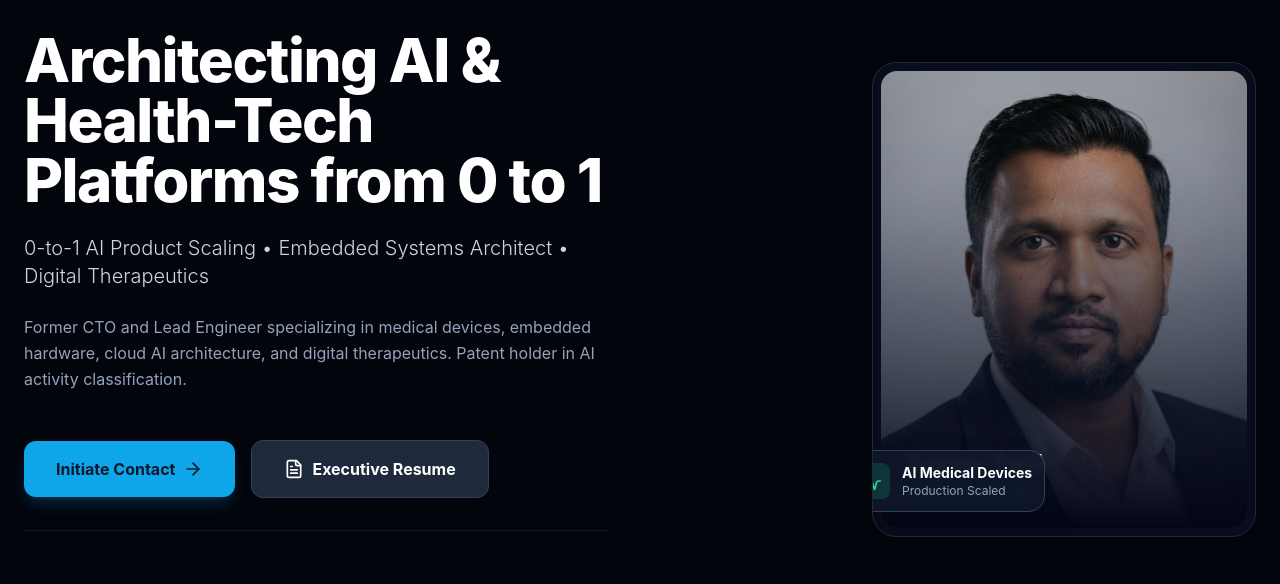
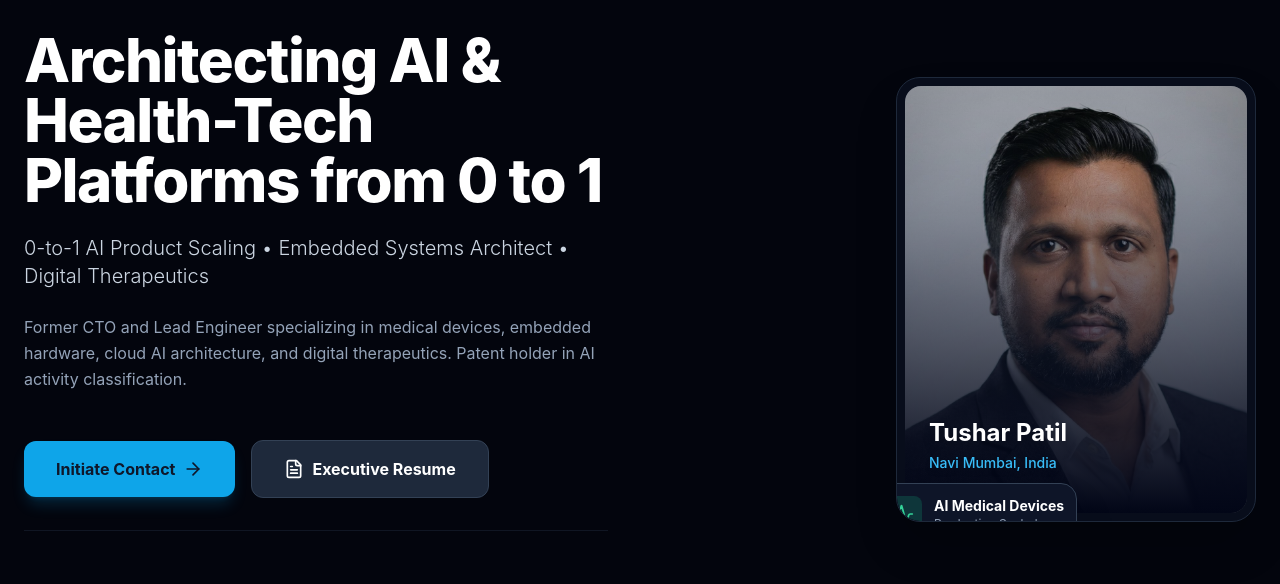
Before and after one commit to embedologist/portfolio, a Next.js app: page / in a window 1280 px wide. Shown: the part 164-748 px from the top of the page. Built offline with nearby package versions, Linux system fonts and the light colour scheme; no server answers.

Commit message:
profile fixes-23rd Jul 8.40pm

```diff
--- a/components/Hero.tsx
+++ b/components/Hero.tsx
@@ -68,14 +68,15 @@ export default function Hero() {
           </motion.div>
 
           {/* Right Column - Image Card */}
+          {/* SURGICAL FIX: Changed to flex justify-end to prevent grid stretching */}
           <motion.div
             initial={{ opacity: 0, scale: 0.9 }}
             animate={{ opacity: 1, scale: 1 }}
             transition={{ duration: 0.6, delay: 0.2 }}
-            className="relative hidden lg:block w-full"
+            className="relative hidden lg:flex justify-end items-center w-full"
           >
-            {/* FIX APPLIED HERE: Added max-w-sm and ml-auto to prevent massive scaling */}
-            <div className="relative max-w-sm ml-auto rounded-3xl overflow-hidden bg-slate-900/50 border border-slate-800 p-2 shadow-2xl">
+            {/* SURGICAL FIX: Applied strict width (w-[360px]) so it cannot over-scale */}
+            <div className="relative w-[360px] rounded-3xl overflow-hidden bg-slate-900/50 border border-slate-800 p-2 shadow-2xl">
               <div className="aspect-[4/5] relative rounded-2xl overflow-hidden bg-slate-800 group">
                 <img
                   src={PORTFOLIO_DATA.image}
@@ -83,17 +84,17 @@ export default function Hero() {
                   className="w-full h-full object-cover opacity-90 transition-transform duration-700 group-hover:scale-105"
                 />
 
-                {/* FIX APPLIED HERE: Taller, darker gradient to stop text overlap */}
                 <div className="absolute inset-0 bg-gradient-to-t from-slate-950 via-slate-900/60 to-transparent pointer-events-none"></div>
 
-                <div className="absolute bottom-0 left-0 right-0 p-6 z-10 flex flex-col gap-1">
+                {/* SURGICAL FIX: Added pb-10 to push the text up */}
+                <div className="absolute bottom-0 left-0 right-0 p-6 pb-10 z-10 flex flex-col gap-1 pointer-events-none">
                   <p className="text-2xl font-bold text-white drop-shadow-lg">{PORTFOLIO_DATA.name}</p>
                   <p className="text-cyan-400 text-sm font-medium drop-shadow-md">{PORTFOLIO_DATA.location}</p>
                 </div>
               </div>
 
-              {/* Floating Badge - repositioned slightly for the new max-width */}
-              <div className="absolute bottom-6 -left-8 bg-slate-900/95 backdrop-blur-sm border border-slate-700 p-3 rounded-2xl shadow-2xl flex items-center space-x-3 z-20">
+              {/* SURGICAL FIX: Changed to -bottom-6 to push the badge down outside the image */}
+              <div className="absolute -bottom-6 -left-6 bg-slate-900/95 backdrop-blur-sm border border-slate-700 p-3 rounded-2xl shadow-2xl flex items-center space-x-3 z-20">
                 <div className="p-2 bg-emerald-500/20 rounded-lg">
                   <Activity className="w-5 h-5 text-emerald-400" />
                 </div>
```
